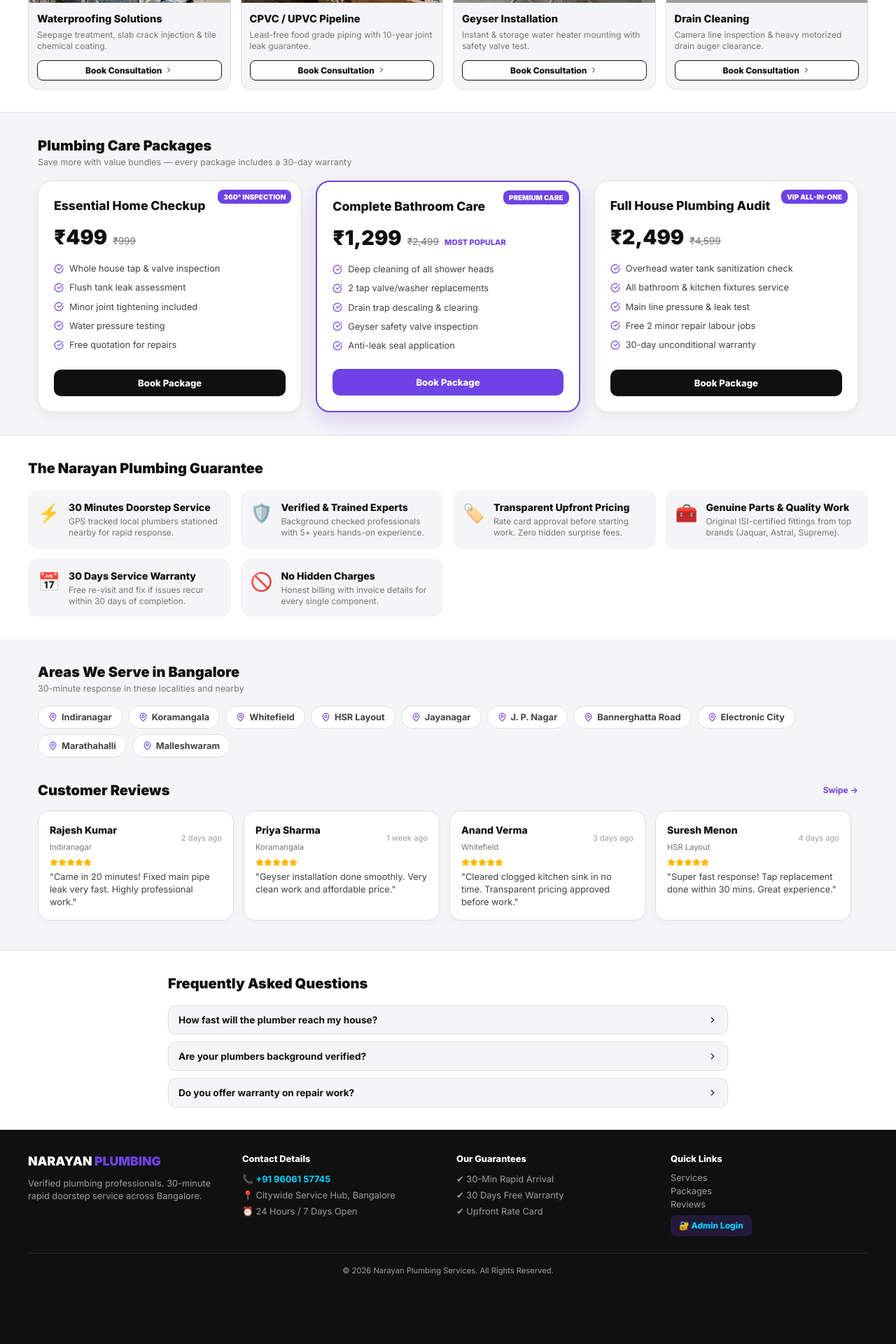
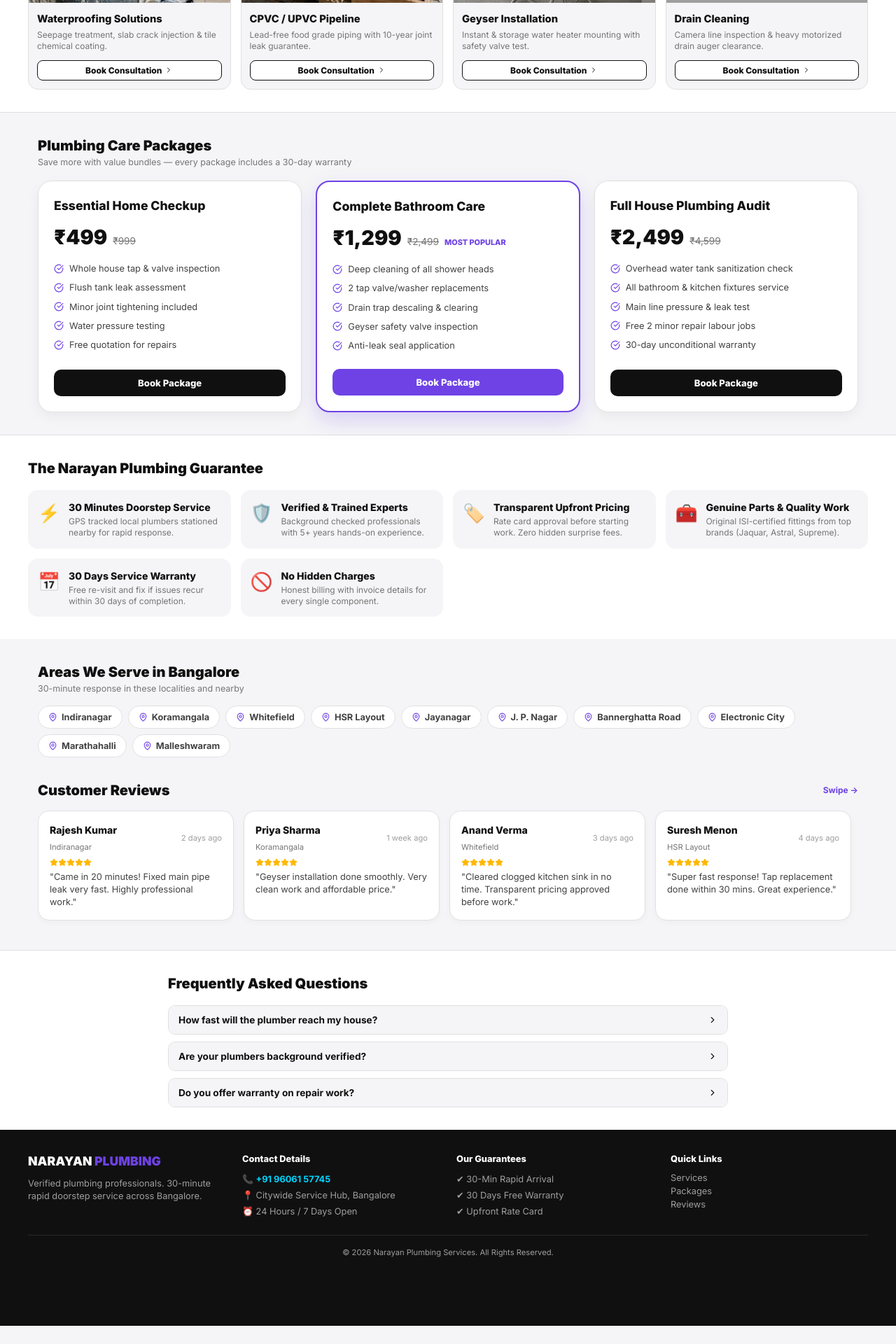
Before and after one commit to vj-mazu/narayan_plumbing, a React (Vite) app: page / in a window 1280 px wide. Shown: the part 1665-3585 px from the top of the page at 70% size. After the commit the page ends 3559 px from the top, so only its background shows below. Built offline with nearby package versions, Linux system fonts and the light colour scheme; grey boxes are pictures that could not be loaded; the HTML template or start-up script is replaced by a standard one.

Commit message:
Remove admin login link from public page; remove purple badge chips from package cards Co-authored-by: monkeycode-ai <monkeycode-ai@chaitin.com>

```diff
--- a/src/App.tsx
+++ b/src/App.tsx
@@ -8,7 +8,7 @@
   QUICK_CATEGORIES, CORE_SERVICES, TRENDING_SERVICES, PACKAGES,
   WHY_CHOOSE, REVIEWS, FAQS, AREAS_SERVED,
 } from './data';
-import { PHONE_NUMBER, PHONE_DISPLAY, ADMIN_ROUTE } from './types';
+import { PHONE_NUMBER, PHONE_DISPLAY } from './types';
 
 const AdminPanel = lazy(() => import('./AdminPanel'));
 
@@ -391,9 +391,6 @@
                 boxShadow: pkg.popular ? '0 12px 30px rgba(110, 66, 229, 0.2)' : '0 6px 18px rgba(0,0,0,0.05)',
               }}
             >
-              <div style={{ position: 'absolute', top: 12, right: 14, backgroundColor: '#6E42E5', color: '#FFFFFF', fontSize: '0.62rem', fontWeight: 900, padding: '3px 8px', borderRadius: 8 }}>
-                {pkg.badge}
-              </div>
               <div>
                 <h3 style={{ fontSize: '1.1rem', fontWeight: 800, color: '#101010', margin: 0 }}>{pkg.name}</h3>
                 <div style={{ display: 'flex', alignItems: 'baseline', gap: 8, margin: '10px 0' }}>
@@ -551,7 +548,6 @@
             <button type="button" onClick={() => scrollToSection('services')} style={{ background: 'none', border: 'none', color: '#9E9E9E', padding: 0, margin: 0, cursor: 'pointer', fontSize: '0.8rem', display: 'block' }}>Services</button>
             <button type="button" onClick={() => scrollToSection('packages')} style={{ background: 'none', border: 'none', color: '#9E9E9E', padding: '4px 0', cursor: 'pointer', fontSize: '0.8rem', display: 'block' }}>Packages</button>
             <button type="button" onClick={() => scrollToSection('reviews')} style={{ background: 'none', border: 'none', color: '#9E9E9E', padding: 0, margin: 0, cursor: 'pointer', fontSize: '0.8rem', display: 'block' }}>Reviews</button>
-            <a href={ADMIN_ROUTE} style={{ color: '#00D4FF', textDecoration: 'none', display: 'inline-block', marginTop: 8, fontSize: '0.75rem', backgroundColor: 'rgba(110,66,229,0.2)', padding: '6px 12px', borderRadius: 8, fontWeight: 800 }}>🔐 Admin Login</a>
           </div>
         </div>
         <div style={{ maxWidth: 1200, margin: '24px auto 0', paddingTop: 16, borderTop: '1px solid rgba(255,255,255,0.1)', textAlign: 'center', fontSize: '0.7rem' }}>
```
